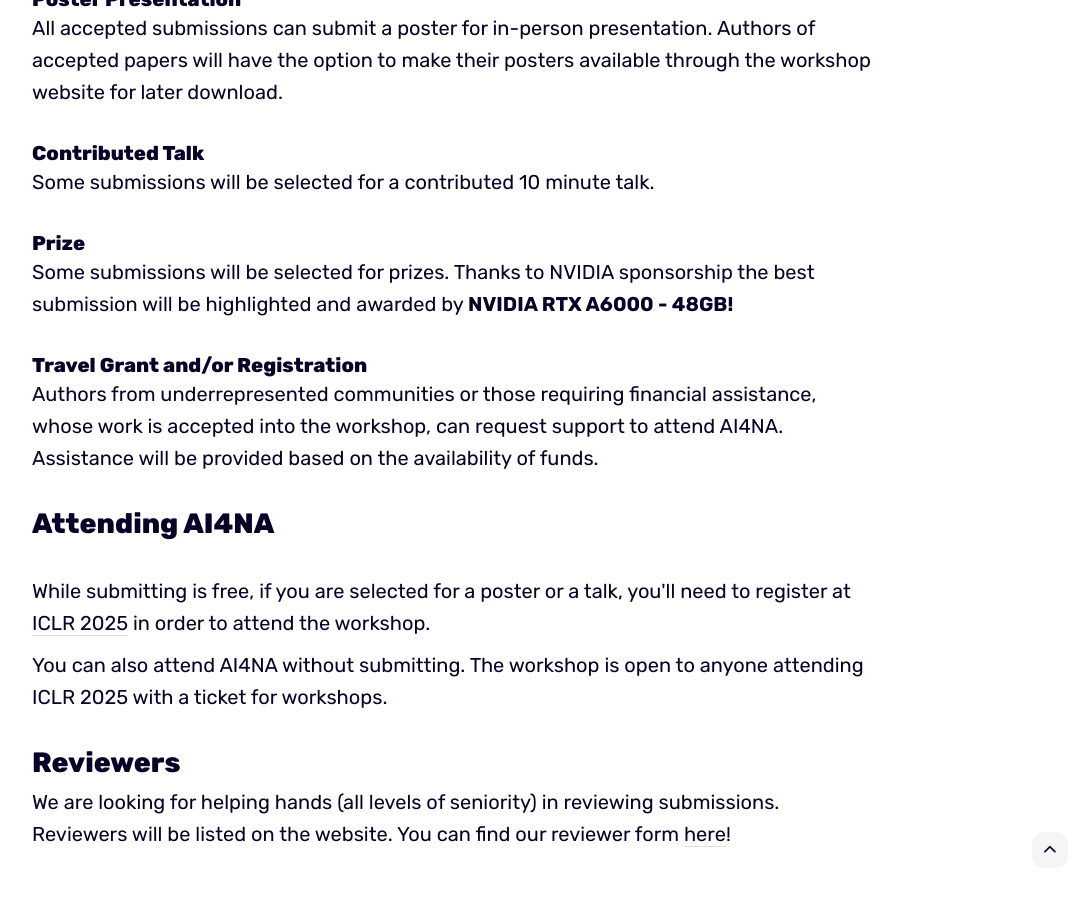
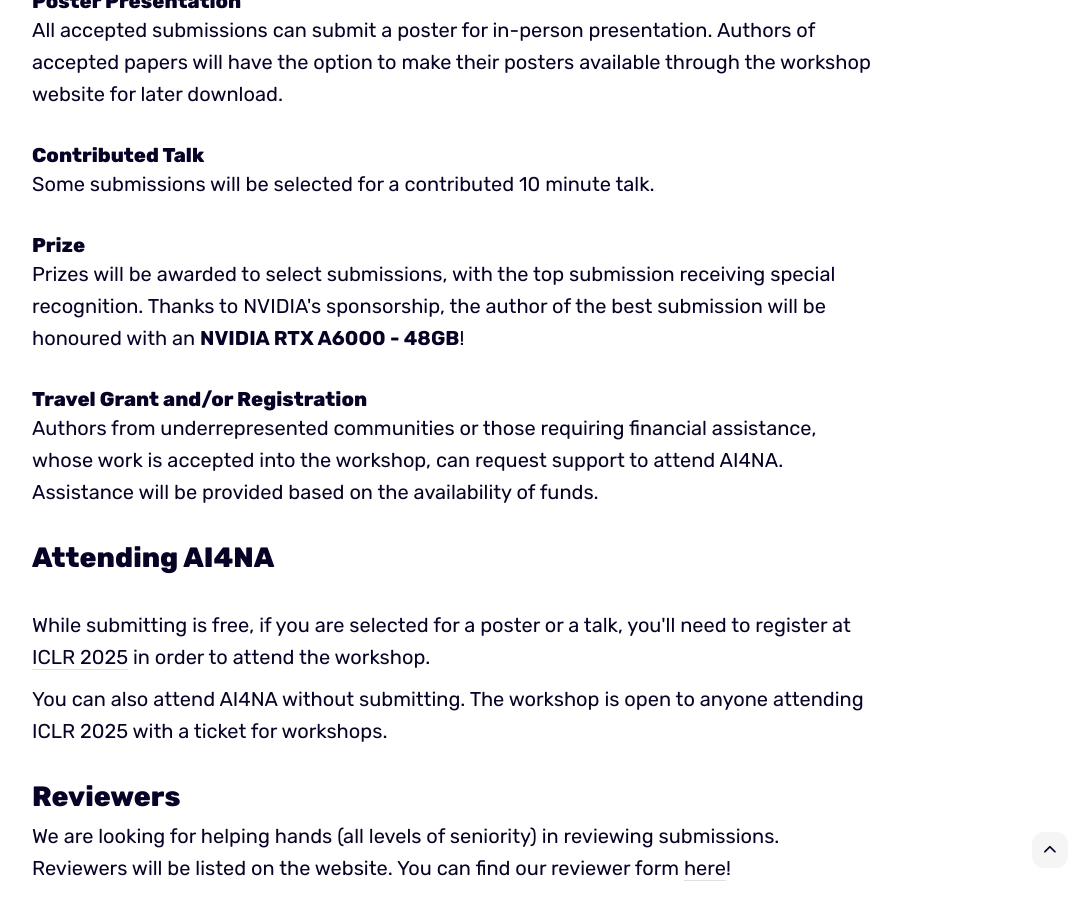
Before and after one commit to ai4na-workshop/ai4na-workshop.github.io, a Jekyll site: the page built from _pages/submissions.md, in a window 1280 px wide and 900 px high, scrolled down 5162 px. Shown: the whole window, without its empty margins (188-1275 px from the left). Built offline with Jekyll 4.4.1, drawn with Linux system fonts in a browser that asks for light colours; some of the changed text lies outside the part shown.

Commit message:
submission date and OpenReview link

```diff
--- a/_pages/submissions.md
+++ b/_pages/submissions.md
@@ -136,6 +136,7 @@ the style in these templates – in particular, do not compress the
 paper format by reducing the vertical spaces or the page margins.</p>
 
 Submissions will be entirely electronic and done through [OpenReview](https://openreview.net/).
+If you are creating account on OpenReview, we recommend using an institutional email.
 
 <div class="table-container">
 <table style="width: 100%; text-align: center;">
@@ -210,15 +209,15 @@ AI4NA OpenReview Venue.
 <p>Some submissions will be selected for
     a contributed 10 minute talk.</p>
 <h4 style="margin-bottom: 0;">Prize</h4>
-<p>Some submissions will be selected
-    for prizes. Thanks to NVIDIA sponsorship the best submission
-    will be highlighted and awarded by <b>NVIDIA RTX A6000 - 48GB!</b></p>
+<p>Prizes will be awarded to select submissions, with the top
+    submission receiving special recognition. Thanks to NVIDIA's
+    sponsorship, the author of the best submission will be honoured
+    with an <b>NVIDIA RTX A6000 - 48GB</b>!</p>
 <h4 style="margin-bottom: 0;">Travel Grant and/or Registration</h4>
 <p>Authors from underrepresented communities or those requiring
     financial assistance, whose work is accepted into the workshop,
     can request support to attend AI4NA. Assistance will be provided
     based on the availability of funds.</p>
-
 
 <h2 style="margin-bottom: 5px;">Attending AI4NA</h2>
 <a id="attending-ai4na"></a>
```
Also changed, not shown: other parts of _pages/submissions.md (+2 -4 lines), 1 other file.
